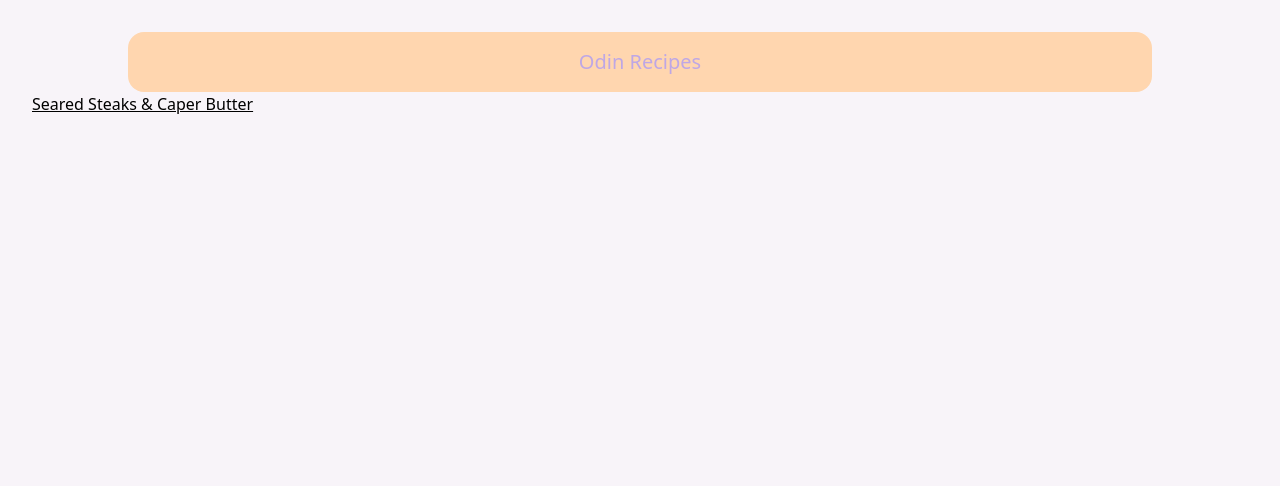
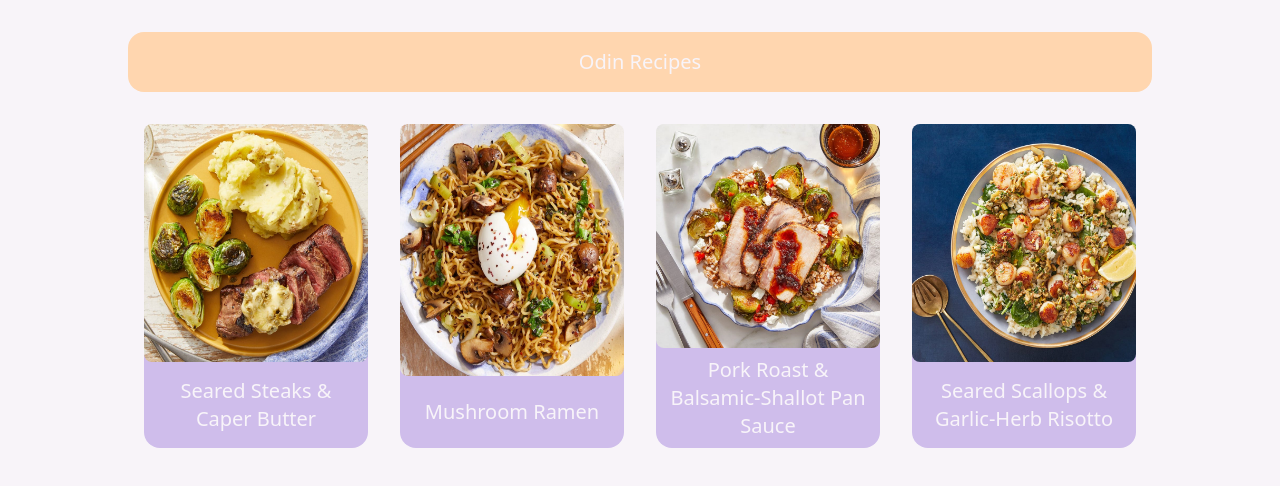
Before and after one commit to SkyeGeeDev/odin-project, a website: page public/index.html in a window 1280 px wide. Drawn offline with Linux system fonts and the light colour scheme.

Commit message:
Added links for all recipes and added pictures.

```diff
--- a/public/index.html
+++ b/public/index.html
@@ -6,10 +6,25 @@
     <title>Odin Project Recipes</title>
     <link rel="stylesheet" href="style.css">
 </head>
-<body class="bg-gray grid grid-cols-2 px-8">
-    <div class="bg-orange rounded-2xl py-4 mx-24 mt-8 col-span-2">
-        <div class="text-center text-purple text-xl">Odin Recipes</div>
+<body class="bg-gray grid grid-cols-4 px-8 mx-24 ">
+    <div class="bg-orange rounded-2xl py-4 mt-8 col-span-full">
+        <div class="text-center text-gray text-xl">Odin Recipes</div>
     </div>
-    <a class="underline" href="./recipes/steak.html">Seared Steaks & Caper Butter</a>
+    <a class="mx-4 transition duration-300 bg-purple bg-opacity-70 mt-8 rounded-2xl grid text-center place-items-center hover:bg-opacity-100" href="./recipes/steak.html">
+        <img class="w-full h-full rounded-lg" src="../public/recipes/steak.jpg">
+        <div class="text-gray text-xl p-2">Seared Steaks & Caper Butter</div>
+    </a>
+    <a class="mx-4 transition duration-300 bg-purple bg-opacity-70 mt-8 rounded-2xl grid text-center place-items-center hover:bg-opacity-100" href="./recipes/steak.html">
+        <img class="w-full h-full rounded-lg" src="../public/recipes/ramen.jpg">
+        <div class="text-gray text-xl p-2">Mushroom Ramen</div>
+    </a>
+    <a class="mx-4 transition duration-300 bg-purple bg-opacity-70 mt-8 rounded-2xl grid text-center place-items-center hover:bg-opacity-100" href="./recipes/steak.html">
+        <img class="w-full h-full rounded-lg" src="../public/recipes/pork.jpg">
+        <div class="text-gray text-xl p-2">Pork Roast & Balsamic-Shallot Pan Sauce</div>
+    </a>
+    <a class="mx-4 transition duration-300 bg-purple bg-opacity-70 mt-8 rounded-2xl grid text-center place-items-center hover:bg-opacity-100" href="./recipes/steak.html">
+        <img class="w-full h-full rounded-lg" src="../public/recipes/scallops.jpg">
+        <div class="text-gray text-xl p-2">Seared Scallops & Garlic-Herb Risotto</div>
+    </a>
 </body>
 </html>
```
Also changed, not shown: public/recipes/pork.html (added), public/recipes/pork.jpg (added), public/recipes/ramen.html (added), public/recipes/ramen.jpg (added), public/recipes/scallops.html (added), public/recipes/scallops.jpg (added), public/recipes/steak.jpg (added), public/style.css.
